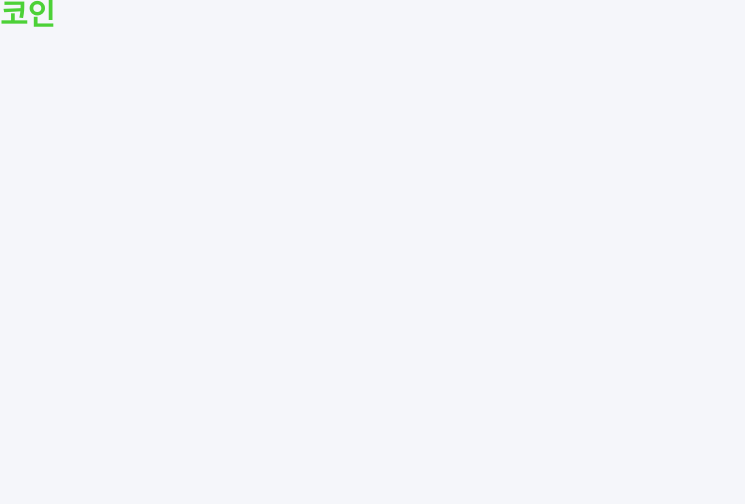
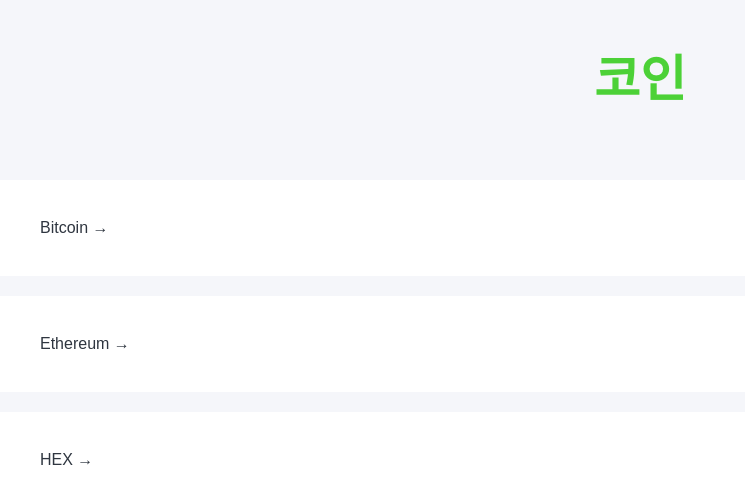
Before and after one commit to rlaclghks123/react-masterClass, a React (Create React App) app: page / in a window 1280 px wide. Shown: the top 504 px of the page, without its empty margins (0-745 px from the left). Built offline with nearby package versions, Linux system fonts and the light colour scheme.

Commit message:
CRYPTO TRACKER - home -part1

```diff
--- a/package.json
+++ b/package.json
@@ -13,7 +13,7 @@
     "react": "^18.1.0",
     "react-dom": "^18.1.0",
     "react-query": "^3.39.0",
-    "react-router-dom": "^5.3.0",
+    "react-router-dom": "^5.3.2",
     "react-scripts": "5.0.1",
     "styled-components": "^5.3.5",
     "typescript": "^4.6.4",
--- a/src/App.tsx
+++ b/src/App.tsx
@@ -58,6 +58,7 @@
 }
 a{
   text-decoration: none;
+  color:inherit;
 }
 `;
 
--- a/src/routes/Coins.tsx
+++ b/src/routes/Coins.tsx
@@ -1,14 +1,80 @@
+import { Link } from "react-router-dom";
 import styled from "styled-components";
 
 const Title = styled.h1`
     color:${(props) => props.theme.accentColor};
     font-weight:700;
-    font-size:30px;
+    font-size:50px;
 `;
+
+const Container = styled.div``;
+
+const Header = styled.header`
+height:20vh;
+display:flex;
+align-items:center;
+justify-content:center;
+`;
+
+const CoinList = styled.ul``;
+
+const Coin = styled.li`
+background-color: white;
+margin: 20px 0px;
+padding: 20px;
+a{
+    padding: 20px;
+    display: block;
+}
+&:hover{
+    a{
+        transition: color 0.2s ease-in;
+        color:${props => props.theme.accentColor};
+    }
+}
+`;
+
+const coins = [{
+    id: "btc-bitcoin",
+    name: "Bitcoin",
+    symbol: "BTC",
+    rank: 1,
+    is_new: false,
+    is_active: true,
+    type: "coin",
+},
+{
+    id: "eth-ethereum",
+    name: "Ethereum",
+    symbol: "ETH",
+    rank: 2,
+    is_new: false,
+    is_active: true,
+    type: "coin",
+},
+{
+    id: "hex-hex",
+    name: "HEX",
+    symbol: "HEX",
+    rank: 3,
+    is_new: false,
+    is_active: true,
+    type: "token",
+},];
 
 function Coins() {
     return (
-        <Title>코인</Title>
+        <Container>
+            <Header>
+                <Title> 코인</ Title>
+            </Header>
+            <CoinList>
+                {coins.map((coin) =>
+                    <Coin key={coin.id}>
+                        <Link to={`/${coin.id}`}>{coin.name} &rarr; </Link>
+                    </Coin>)}
+            </CoinList>
+        </Container>
     );
 }
 
```
Also changed, not shown: 1 other file (tests, documents, lock files or other folders).
